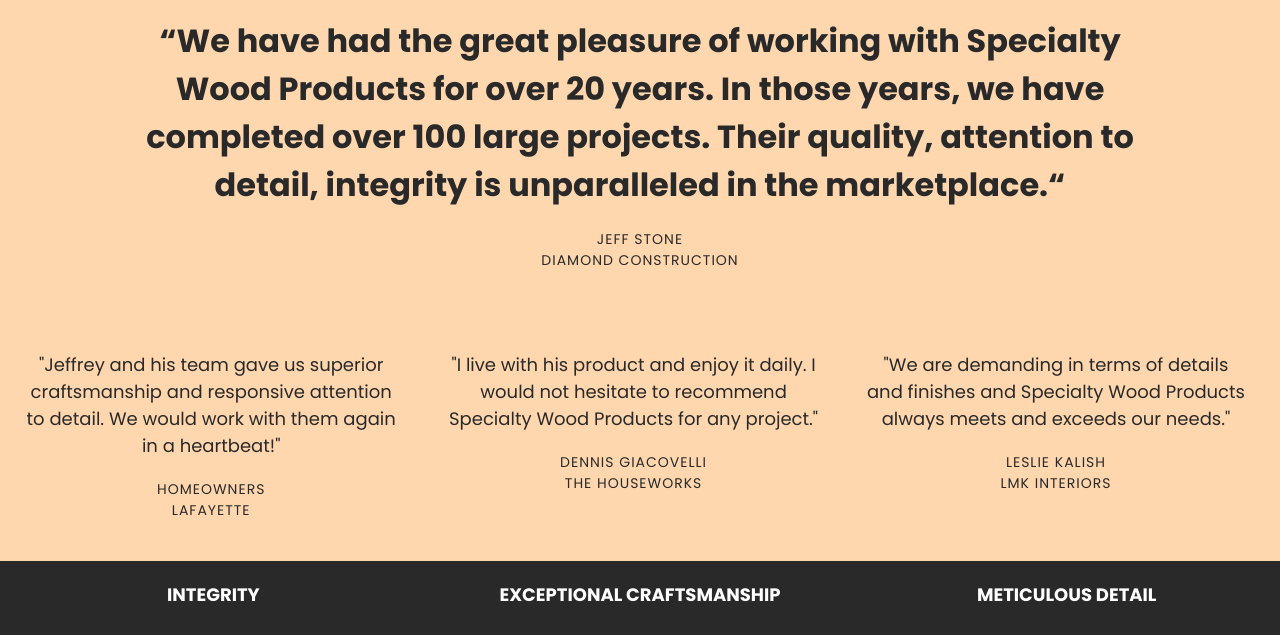
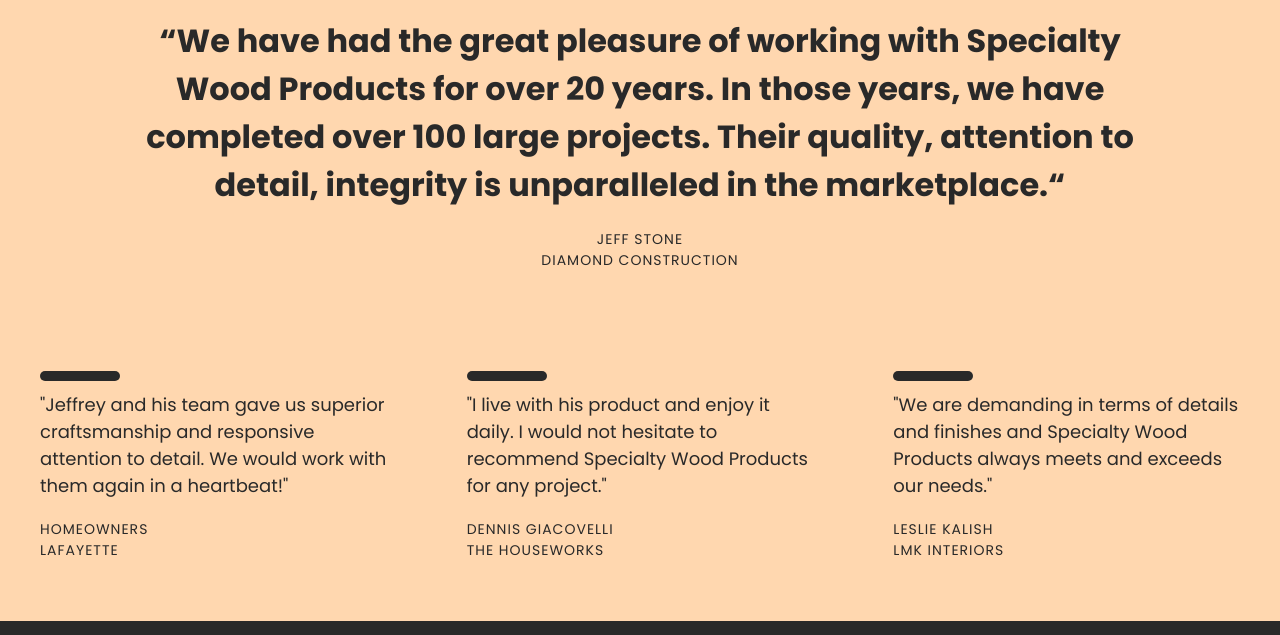
Before and after one commit to hottinet/SWP, a plain HTML site: page About.html in a window 1280 px wide. Shown: the part 671-1306 px from the top of the page. Drawn offline with Linux system fonts and the light colour scheme.

Commit message:
about page styles

```diff
--- a/About.html
+++ b/About.html
@@ -55,21 +55,24 @@
 						<p class="subtext">Diamond Construction</p>
 		</div>
 		<div class="section-of-three testimonial-3">
-			<div class="icon-text-container">
+			<div class="testimonial-small-container">
+				<div class="above-line"></div>
 				<h3 class="small-quote">
 					"Jeffrey and his team gave us superior craftsmanship and responsive attention to detail. We would work with them again in a heartbeat!"
 				</h3>
 				<p class="subtext">Homeowners</p>
 				<p class="subtext">Lafayette</p>
 			</div>
-			<div class="icon-text-container">
+			<div class="testimonial-small-container">
+				<div class="above-line"></div>
 				<h3 class="small-quote">
 					"I live with his product and enjoy it daily.  I would not hesitate to recommend Specialty Wood Products for any project."
 				</h3>
 				<p class="subtext">Dennis Giacovelli</p>
 				<p class="subtext">The Houseworks</p>
 			</div>
-			<div class="icon-text-container">
+			<div class="testimonial-small-container">
+				<div class="above-line"></div>
 				<h3 class="small-quote">
 					"We are demanding in terms of
 					details and finishes and Specialty Wood Products always meets
@@ -87,12 +90,12 @@
 				Contact Us
 			</a>
 		</div> -->
-		<div class="adjectives section-of-three">
+		<!-- <div class="adjectives section-of-three">
 			<h5 class="adjective-word icon-text-container">Integrity</h5>
 			<h5 class="adjective-word icon-text-container">Exceptional Craftsmanship</h5>
 			<h5 class="adjective-word icon-text-container">Meticulous Detail</h5>
 		</div>
-	</div>
+	</div> -->
 
 	<div class="footer">
 		<div class="footer-left-container">
--- a/main.css
+++ b/main.css
@@ -291,6 +291,20 @@ button.button-primary {
 
 
 /* ABOUT PAGE */
+.testimonial-small-container {
+	width: 100%;
+	padding: 40px;
+	text-align: left;
+}
+
+.above-line {
+	height: 10px;
+	width: 80px;
+	background-color: #292929;
+	border-radius: 5px;
+	margin-bottom: 10px;
+}
+
 .space-above {
 	margin-top: 20px;
 }
```
